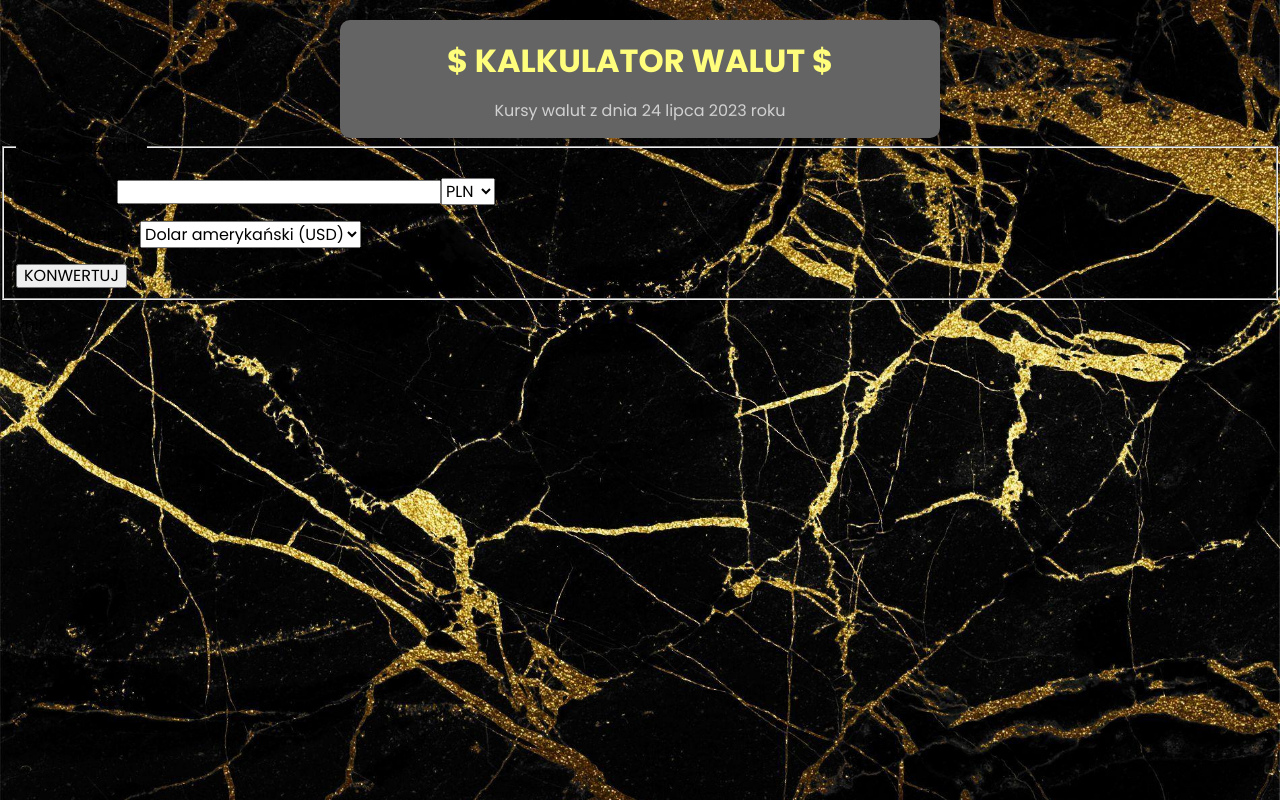
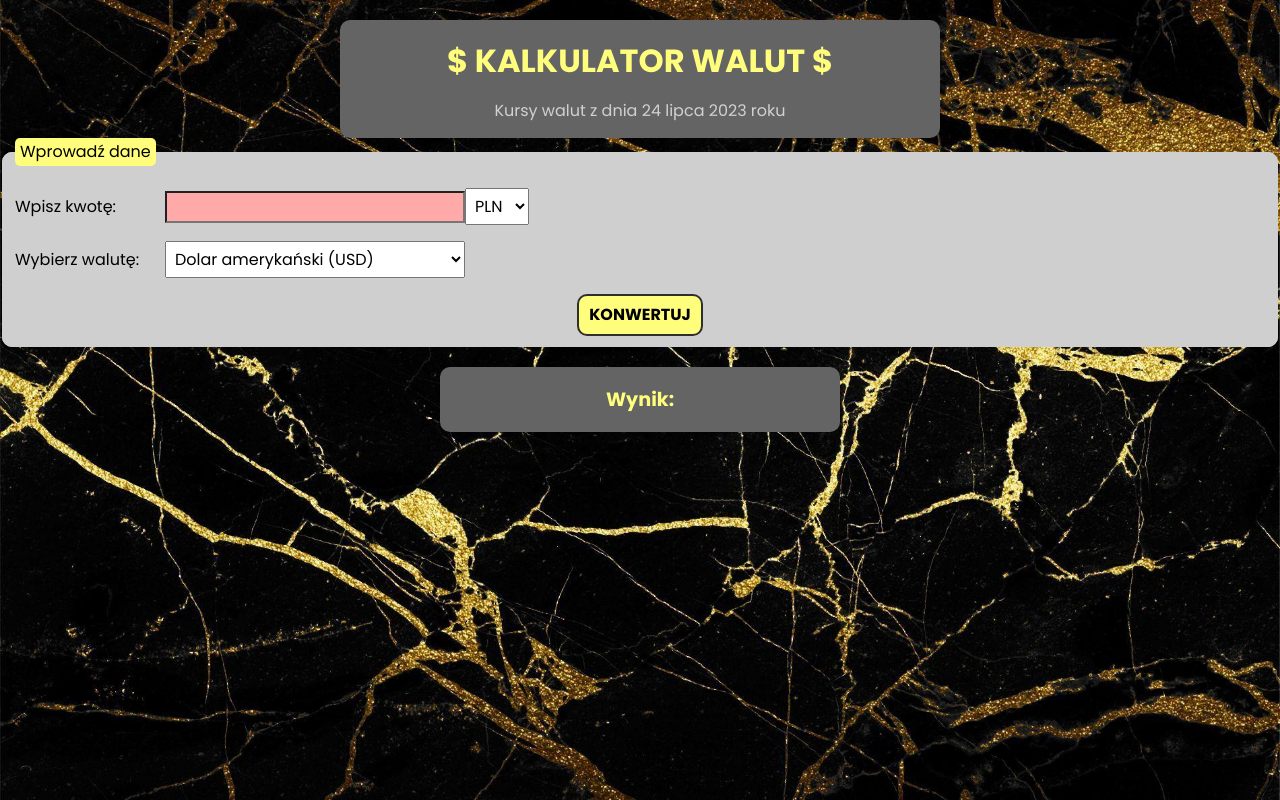
Before and after one commit to wojdaSoftware/currency-converter-react, a React (Create React App) app: page / in a window 1280 px wide. Built offline with nearby package versions, Linux system fonts and the light colour scheme.

Commit message:
moved form to component with styling

```diff
--- a/src/App.js
+++ b/src/App.js
@@ -1,46 +1,18 @@
 import Header from "./Header";
+import Form from "./Form";
 
 function App() {
   return (
-    <>
+    <main className="main">
       <Header
         title={"$ KALKULATOR WALUT $"}
         subtitleText={"Kursy walut z dnia 24 lipca 2023 roku"}
       />
-      <main className="main">
-        <form>
-          <fieldset className="form__fieldset">
-            <legend className="form__legend">Wprowadź dane</legend>
-            <p>
-              <label>
-                <span className="form__labelText">Wpisz kwotę:</span>
-                <input type="number" name="amount" step="0.01" min="0.01" className="form__field"
-                  required />
-              </label>
-              <select name="currency-input" className="form__field form__field--secondary" defaultValue={"PLN"}>
-                <option>PLN</option>
-                <option>USD</option>
-                <option>EUR</option>
-              </select>
-            </p>
-            <p>
-              <label>
-                <span className="form__labelText">Wybierz walutę:</span>
-                <select name="currency-output" className="form__field" defaultValue={"USD"}>
-                  <option value="PLN">Złoty (PLN)</option>
-                  <option value="USD">Dolar amerykański (USD)</option>
-                  <option value="EUR">Euro (EUR)</option>
-                </select>
-              </label>
-            </p>
-            <button className="form__button">KONWERTUJ</button>
-          </fieldset>
-          <div className="form__resultContainer">
-            <p>Wynik:</p>
-          </div>
-        </form>
-      </main>
-    </>
+      <Form />
+      <div className="form__resultContainer">
+        <p>Wynik:</p>
+      </div>
+    </main >
   );
 }
 
--- /dev/null
+++ b/src/Form/index.js
@@ -0,0 +1,34 @@
+import './style.css'
+
+const Form = () => (
+    <form>
+        <fieldset className="form__fieldset">
+            <legend className="form__legend">Wprowadź dane</legend>
+            <p>
+                <label>
+                    <span className="form__labelText">Wpisz kwotę:</span>
+                    <input type="number" name="amount" step="0.01" min="0.01" className="form__field"
+                        required />
+                </label>
+                <select name="currency-input" className="form__field form__field--secondary" defaultValue={"PLN"}>
+                    <option>PLN</option>
+                    <option>USD</option>
+                    <option>EUR</option>
+                </select>
+            </p>
+            <p>
+                <label>
+                    <span className="form__labelText">Wybierz walutę:</span>
+                    <select name="currency-output" className="form__field" defaultValue={"USD"}>
+                        <option value="PLN">Złoty (PLN)</option>
+                        <option value="USD">Dolar amerykański (USD)</option>
+                        <option value="EUR">Euro (EUR)</option>
+                    </select>
+                </label>
+            </p>
+            <button className="form__button">KONWERTUJ</button>
+        </fieldset>
+    </form>
+);
+
+export default Form;
--- /dev/null
+++ b/src/Form/style.css
@@ -0,0 +1,58 @@
+.form__fieldset {
+    background-color: #cfcfcf;
+    border: 1px solid #cfcfcf;
+    border-radius: 10px;
+}
+
+.form__legend {
+    background-color: #fffd7c;
+    padding: 5px;
+    border-radius: 5px;
+}
+
+.form__field {
+    padding: 5px;
+    max-width: 300px;
+    width: 100%;
+}
+
+.form__field--secondary {
+    width: auto;
+}
+
+.form__field:invalid {
+    background-color: #ffa9a9;
+}
+
+.form__labelText {
+    display: inline-block;
+    max-width: 150px;
+    width: 100%;
+}
+
+.form__button {
+    display: block;
+    margin: auto;
+    padding: 10px;
+    background-color: #fffd7c;
+    border-radius: 10px;
+    border: 2px solid #2e2e2e;
+    font-weight: bold;
+}
+
+.form__button:active {
+    background-color: #ccc900;
+}
+
+.form__resultContainer {
+    max-width: 400px;
+    margin: auto;
+    margin-top: 20px;
+    background-color: #646464;
+    border-radius: 10px;
+    border: 2px solid #646464;
+    font-weight: bold;
+    color: #fffd7c;
+    text-align: center;
+    font-size: larger;
+}
```
